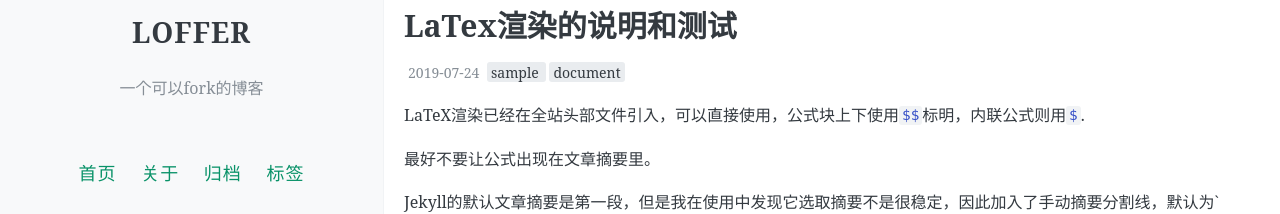
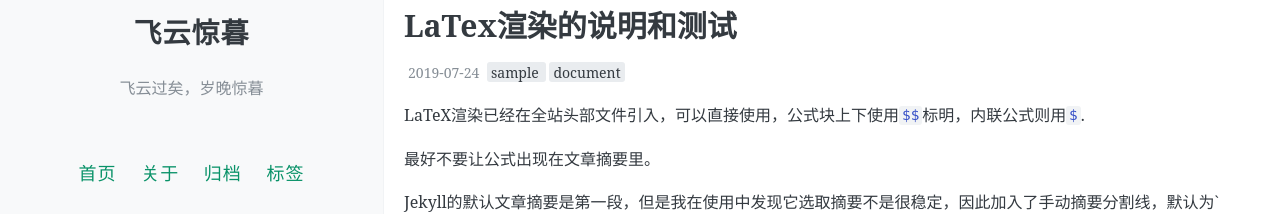
Before and after one commit to lixunxi0604/yunmu, a Jekyll site: the page built from index.html, in a window 1280 px wide. Shown: the part 290-504 px from the top of the page. Built offline with Jekyll 4.4.1, drawn with Linux system fonts in a browser that asks for light colours; the list of posts is cut into pages by our own code; comment, search, counter and statistics services are not loaded.

Commit message:
Update _config.yml

```diff
--- a/_config.yml
+++ b/_config.yml
@@ -7,8 +7,8 @@
 # 井号后面的文字是说明文档，不会被程序读取。
 
 # 描述/签名
-name: LOFFER
-description: 一个可以fork的博客
+name: 飞云惊暮
+description: 飞云过矣，岁晚惊暮
 
 # 输入你的网站域名（如果你没有添加自己的域名，而是直接用GitHub pages分配的域名的话可以省略）
 url:
```
